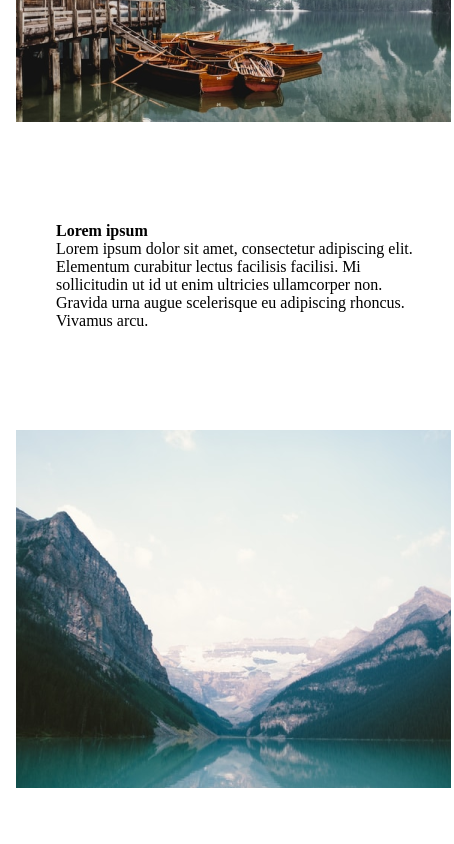
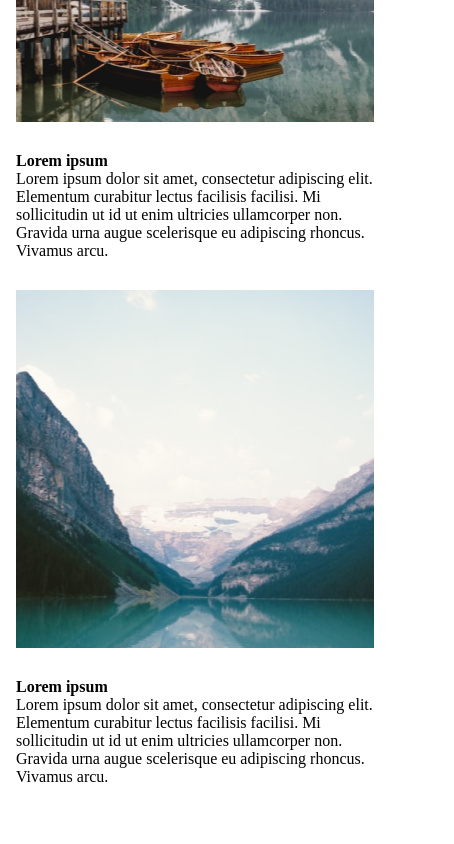
Before and after one commit to orangecapinnovative/basic-html, a plain HTML site: page index.html in a window 390 px wide. Shown: the part 3300-4144 px from the top of the page, 454 px wide, since content can reach past the window. Drawn offline with Linux system fonts and the light colour scheme.

Commit message:
adjust view row

```diff
--- a/index.css
+++ b/index.css
@@ -180,6 +180,12 @@ header {
   .view-row {
     flex-direction: column;
   }
+  .view-row-image {
+    width: 100%;
+  }
+  .view-row-detail {
+    padding: 30px 0;
+  }
   .mobile-row-reverse {
     flex-direction: column-reverse;
   }
```
